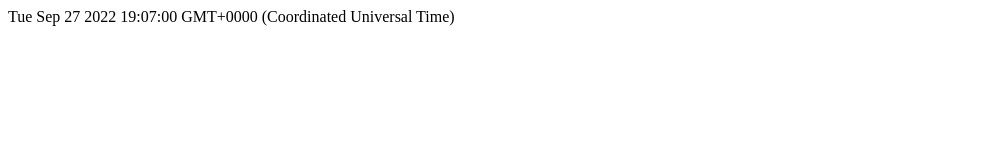
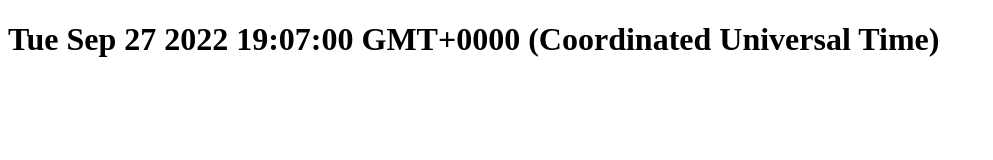
Before and after one commit to ivnik20/ITMO-DevTools, a plain HTML site: page index.html in a window 1280 px wide. Shown: the whole page, without its empty margins (0-993 px from the left). Drawn offline with Linux system fonts and the light colour scheme.

Commit message:
style: add header

```diff
--- a/index.html
+++ b/index.html
@@ -5,8 +5,9 @@
     <title>Current time:</title>
 </head>
 <body>
-<script type="text/javascript">
+<h1><script type="text/javascript">
     document.write(Date());
-</script>
+</script></h1>
+
 </body>
 </html>
```
